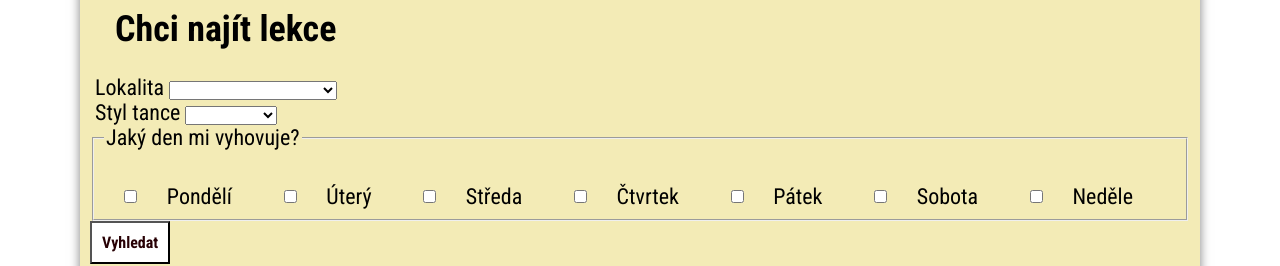
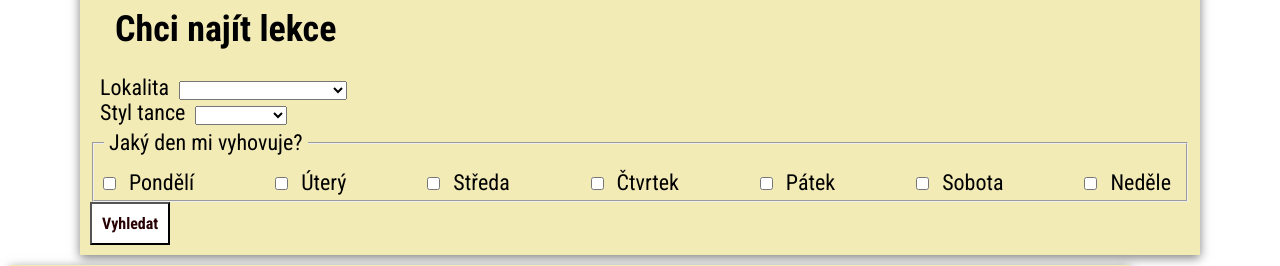
Before and after one commit to janasekaninova/Czechitas_Hackhathon, a Vue app in the folder tanecnilekce/: page / in a window 1280 px wide. Shown: the part 629-895 px from the top of the page. Built offline with nearby package versions, Linux system fonts and the light colour scheme.

Commit message:
Flexbox na chexkboxy

```diff
--- a/tanecnilekce/src/views/Home.vue
+++ b/tanecnilekce/src/views/Home.vue
@@ -5,9 +5,9 @@
       <h2>Chci najít lekce</h2>
        <label for="mesto">Lokalita</label>
         <select v-model="selectedDistrict">
-          <option v-for="(place, id) in districts"
+          <option v-for="place in districts"
                   v-bind:id="place.id"
-                  v-bind:key="id">
+                  v-bind:key="place.id">
           {{ place.name }}
           </option>
         </select>
@@ -24,35 +24,35 @@
 
       <fieldset>
         <legend >Jaký den mi vyhovuje?</legend>
-        <br>
-        <div class="dny">
-          <input
-          type="checkbox"
-          id="pondeli"
-          name="pondeli"
-          v-on:change="vyberDen($event)"
-          v-bind:checked="vybrano"
-          >
+        <div class="checkboxArea">
+          <div class="days">
+            <input type="checkbox" id="pondeli" name="pondeli">
             <label for="scales">Pondělí</label>
-          <br>
+          </div>
+          <div class="days">
             <input type="checkbox" id="utery" name="utery">
             <label for="scales">Úterý</label>
-          <br>
+          </div>
+          <div class="days">
             <input type="checkbox" id="streda" name="streda">
             <label for="scales">Středa</label>
-          <br>
+          </div>
+          <div class="days">
             <input type="checkbox" id="ctvrtek" name="ctvrtek">
             <label for="scales">Čtvrtek</label>
-          <br>
+          </div>
+          <div class="days">
             <input type="checkbox" id="patek" name="patek">
             <label for="scales">Pátek</label>
-          <br>
+          </div>
+          <div class="days">
             <input type="checkbox" id="sobota" name="sobota">
             <label for="scales">Sobota</label>
-          <br>
+          </div>
+          <div class="days">
             <input type="checkbox" id="nedele" name="nedele">
             <label for="scales">Neděle</label>
-          <br>
+          </div>
         </div>
       </fieldset>
 
@@ -139,6 +139,7 @@ label,
 legend {
   font-size: 22px;
   margin: 5px;
+  padding: 5px;
 }
 
 fieldset {
@@ -192,10 +193,10 @@ button {
     flex: 0 0 33%;
   }
 
-  .dny {
+  .checkboxArea {
     display: flex;
     flex-direction: row;
-    justify-content: space-evenly;
+    justify-content: space-between;
   }
 }
 
```
Lines whose indentation alone changed are shown as unchanged.
